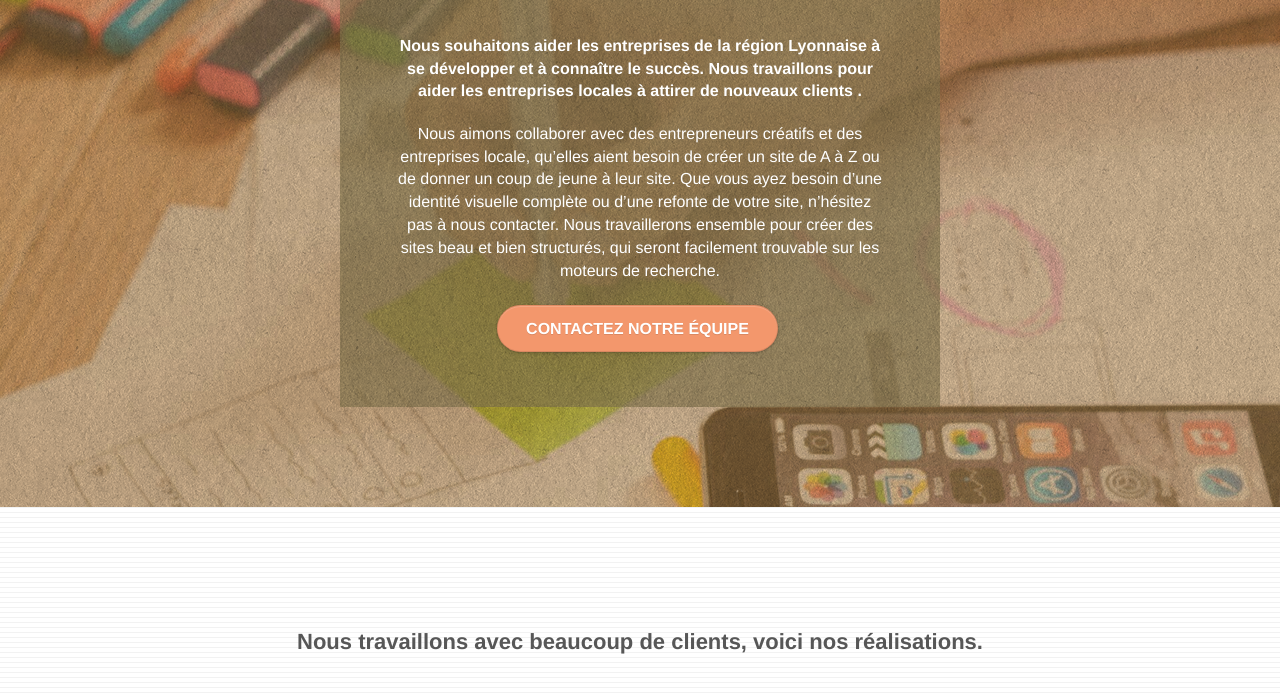
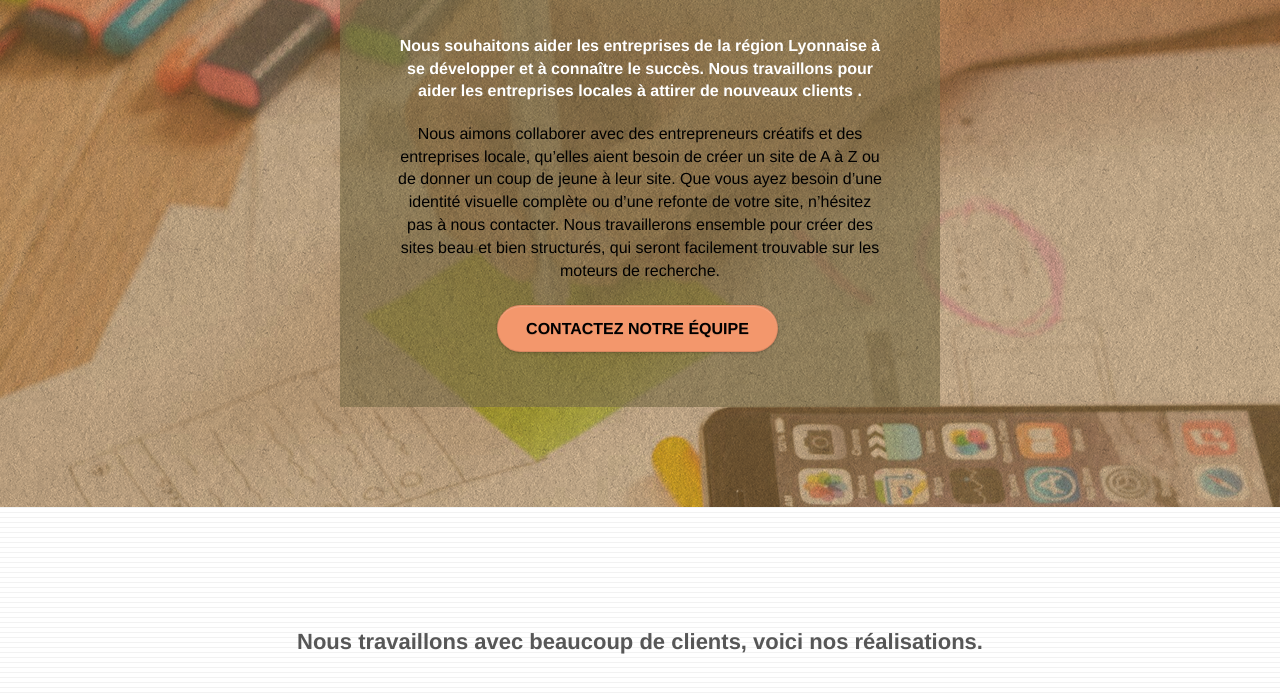
Before and after one commit to kari74/frimehdikarima_04_10122020, a plain HTML site: page index.html in a window 1280 px wide. Shown: the part 1460-2156 px from the top of the page. Drawn offline with Linux system fonts and the light colour scheme.

Commit message:
modif contraste

```diff
--- a/css/style.css
+++ b/css/style.css
@@ -739,7 +739,7 @@ blockquote {
 }
 
 .white {
-    color: #FFFFFF!important;
+    color: black!important;
 }
 
 .portfolio-thumb {
@@ -783,7 +783,7 @@ blockquote {
 
 .btn-atomic-tangerine {
     background: #F3976C;
-    color: #FFFFFF!important;
+    color: black!important;
 }
 
 .btn-atomic-tangerine:hover {
```
